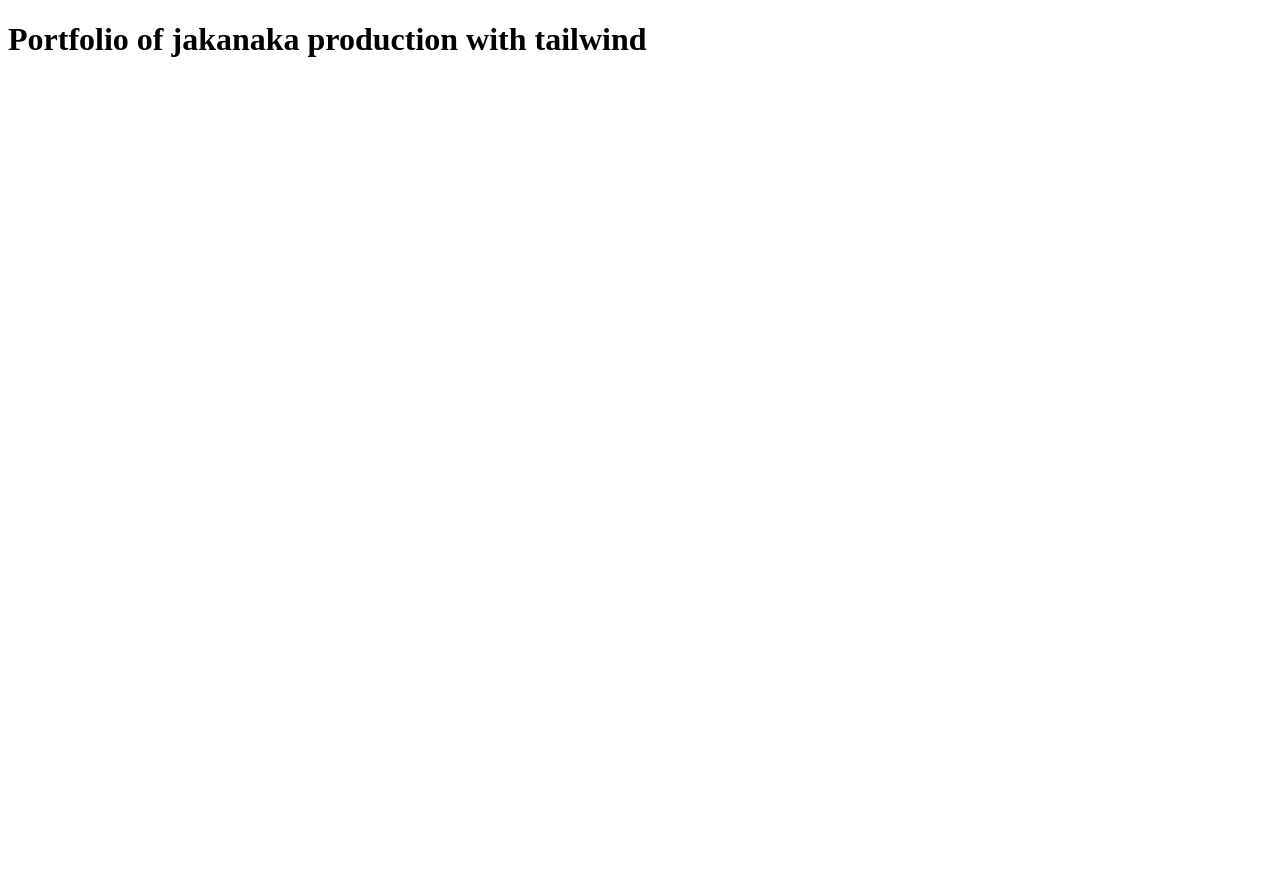
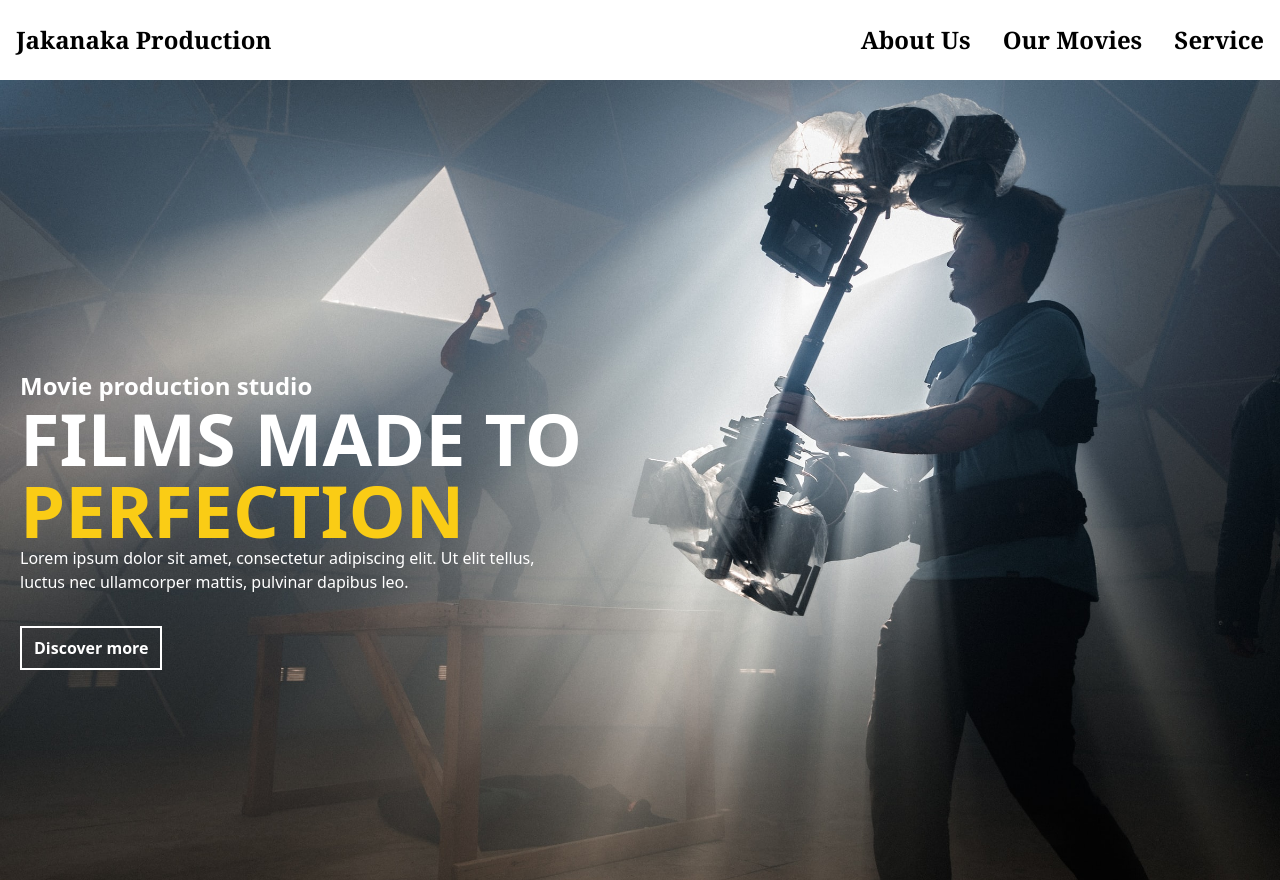
Before and after one commit to Jashimuddin123/jakanaka-production-tailwind, a plain HTML site: page index.html in a window 1280 px wide. Before the commit the page ends 800 px from the top, so only its background shows below. Drawn offline with nearby package versions, Linux system fonts and the light colour scheme.

Commit message:
setup banner section

```diff
--- a/index.html
+++ b/index.html
@@ -3,9 +3,55 @@
 <head>
     <meta charset="UTF-8">
     <meta name="viewport" content="width=device-width, initial-scale=1.0">
+    <!-- tailwind file -->
+    <script src="https://cdn.tailwindcss.com"></script>
+    <!-- tailwind colos custom file -->
+    <script>
+        tailwind.config = {
+          theme: {
+            extend: {
+              colors: {
+                clifford: '#da373d',
+                jashim: '#FECC02;',
+
+              }
+
+            }
+          }
+        }
+      </script>
     <title>Portfolio of Jakanaka production</title>
+
 </head>
 <body>
-    <h1 >Portfolio of jakanaka production with tailwind</h1>
+    <!-- nav bar -->
+   <nav class=" bg-white-500 fixd top-0 right-0 left-0">
+    <div class="flex justify-between items-center h-20 mx-auto w-full max-w-7xl p-4 font-serif font-bold">
+        <h1 class="text-2xl">Jakanaka Production </h1>
+        <ul class="flex text-2xl gap-8">
+            <li>About Us</li>
+            <li>Our Movies</li>
+            <li>Service</li>
+
+        </ul>
+    </div>
+
+   </nav>
+   <!-- main header -->
+<section class="bg-red-500 h-screen pt-20 bg-[url(./images/banner.jpg)] bg-cover">
+   <div class="h-full w-full max-w-7xl mx-auto px-5 flex items-center">
+   <div class="">
+    <h2 class="text-white text-2xl font-semibold">Movie production studio</h2>
+    <h1 class="text-7xl text-white font-semibold">FILMS MADE TO</h1>
+    <h1 class="text-yellow-400 text-7xl font-semibold">PERFECTION</h1>
+    <p class="text-white">Lorem ipsum dolor sit amet, consectetur adipiscing elit. Ut  elit tellus,  <br>
+        luctus nec ullamcorper mattis, pulvinar dapibus leo.</p>
+        <button class="font-bebas border-2 border-white py-2 px-3 text-white font-semibold mt-8 hover:bg-yellow-600
+        hover:border-yellow-700 hover:text-black transition-all">Discover more</button>
+   </div>
+   </div>
+</section>
+
+
 </body>
 </html>
--- /dev/null
+++ b/tailwind.config.js
@@ -0,0 +1,8 @@
+/** @type {import('tailwindcss').Config} */
+module.exports = {
+    content: ["./src/**/*.{html,js}"],
+    theme: {
+      extend: {},
+    },
+    plugins: [],
+  }
```
